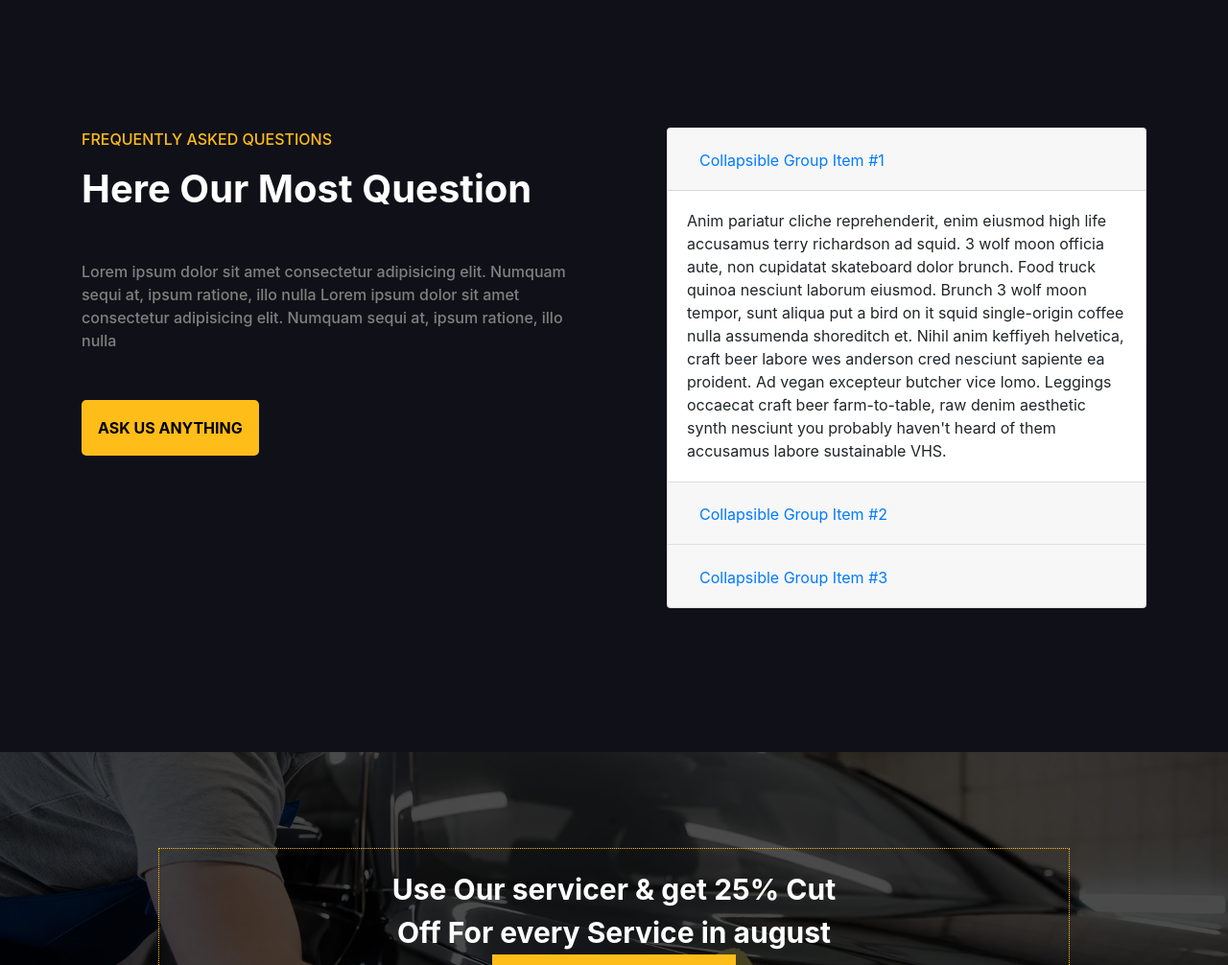
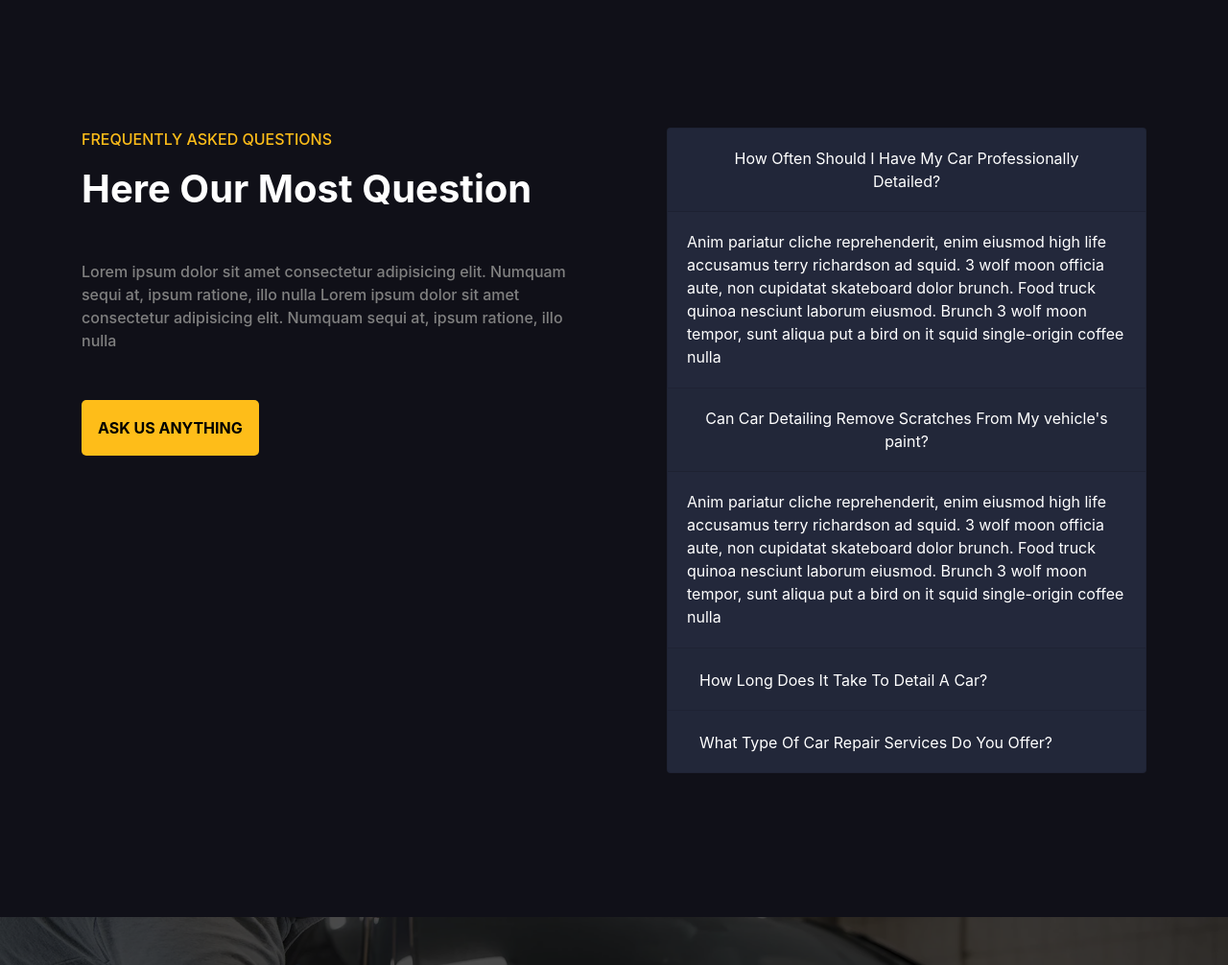
Before and after one commit to SaadElahwal/TRAVICE, a plain HTML site: page index.html in a window 1280 px wide. Shown: the part 5740-6746 px from the top of the page at 96% size. Drawn offline with Linux system fonts and the light colour scheme.

Commit message:
Add files via upload

```diff
--- a/assets/css/style.css
+++ b/assets/css/style.css
@@ -1041,3 +1041,12 @@ span {
 .me {
   color: var(--secondary-color);
 }
+
+.accordion .card {
+  background-color: #23283b;
+  color: #ffffff;
+}
+
+.accordion .card button {
+  color: #ffffff;
+}
--- a/index.html
+++ b/index.html
@@ -232,6 +232,8 @@
             <div class="client">
               <p>Client Satisfaction</p>
               <p class="percent">90%</p>
+
+
             </div>
 
             <div class="line-2"></div>
@@ -246,6 +248,8 @@
                   alt=""
                 />
                 <p>Professional & Creative Staff</p>
+
+
               </div>
               <div class="warrant">
                 <img
@@ -636,7 +640,7 @@
                     aria-expanded="true"
                     aria-controls="collapseOne"
                   >
-                    Collapsible Group Item #1
+                    How Often Should I Have My Car Professionally Detailed?
                   </button>
                 </h2>
               </div>
@@ -653,12 +657,39 @@
                   non cupidatat skateboard dolor brunch. Food truck quinoa
                   nesciunt laborum eiusmod. Brunch 3 wolf moon tempor, sunt
                   aliqua put a bird on it squid single-origin coffee nulla
-                  assumenda shoreditch et. Nihil anim keffiyeh helvetica, craft
-                  beer labore wes anderson cred nesciunt sapiente ea proident.
-                  Ad vegan excepteur butcher vice lomo. Leggings occaecat craft
-                  beer farm-to-table, raw denim aesthetic synth nesciunt you
-                  probably haven't heard of them accusamus labore sustainable
-                  VHS.
+
+                </div>
+              </div>
+            </div>
+            <div class="card">
+              <div class="card-header" id="headingOne">
+                <h2 class="mb-0">
+                  <button
+                    class="btn btn-link"
+                    type="button"
+                    data-toggle="collapse"
+                    data-target="#collapseOne"
+                    aria-expanded="true"
+                    aria-controls="collapseOne"
+                  >
+                    Can Car Detailing Remove Scratches From My vehicle's paint?
+                  </button>
+                </h2>
+              </div>
+
+              <div
+                id="collapseOne"
+                class="collapse show"
+                aria-labelledby="headingOne"
+                data-parent="#accordionExample"
+              >
+                <div class="card-body">
+                  Anim pariatur cliche reprehenderit, enim eiusmod high life
+                  accusamus terry richardson ad squid. 3 wolf moon officia aute,
+                  non cupidatat skateboard dolor brunch. Food truck quinoa
+                  nesciunt laborum eiusmod. Brunch 3 wolf moon tempor, sunt
+                  aliqua put a bird on it squid single-origin coffee nulla
+
                 </div>
               </div>
             </div>
@@ -673,7 +704,7 @@
                     aria-expanded="false"
                     aria-controls="collapseTwo"
                   >
-                    Collapsible Group Item #2
+                    How Long Does It Take To Detail A Car?
                   </button>
                 </h2>
               </div>
@@ -689,12 +720,7 @@
                   non cupidatat skateboard dolor brunch. Food truck quinoa
                   nesciunt laborum eiusmod. Brunch 3 wolf moon tempor, sunt
                   aliqua put a bird on it squid single-origin coffee nulla
-                  assumenda shoreditch et. Nihil anim keffiyeh helvetica, craft
-                  beer labore wes anderson cred nesciunt sapiente ea proident.
-                  Ad vegan excepteur butcher vice lomo. Leggings occaecat craft
-                  beer farm-to-table, raw denim aesthetic synth nesciunt you
-                  probably haven't heard of them accusamus labore sustainable
-                  VHS.
+
                 </div>
               </div>
             </div>
@@ -709,7 +735,7 @@
                     aria-expanded="false"
                     aria-controls="collapseThree"
                   >
-                    Collapsible Group Item #3
+                    What Type Of Car Repair Services Do You Offer?
                   </button>
                 </h2>
               </div>
@@ -892,14 +918,17 @@
 
         <div class="footer">
           <p> copyright 2014 TRAVICE. Designed and developed by <b class="me">Saad Elahwal</b> </p>
+
+
         </div>
+
       </section>
 
 
     </main>
 
+    <script src="assets/js/lib/jquery-3.3.1.slim.min.js"></script>
+    <script src="assets/js/lib/popper.js"></script>
     <script src="assets/js/lib/bootstrap.min.js"></script>
-    <script src="assets/js/lib/code.jquery.com_jquery-3.3.1.slim.min.js"></script>
-    <script src="assets/js/lib/popper.js"></script>
   </body>
 </html>
```
Also changed, not shown: assets/js/main.js (added).
